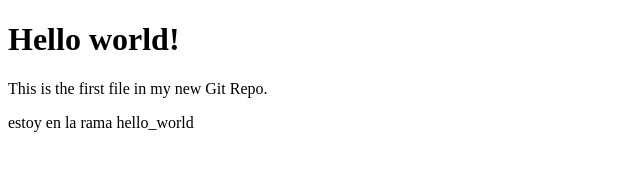
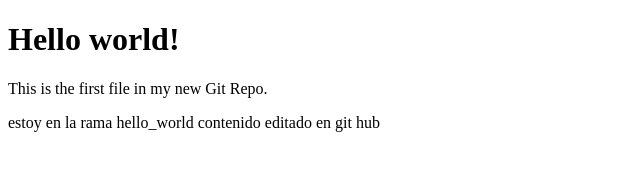
Before and after one commit to Ferdevcenter/Myproject, a plain HTML site: page index.html in a window 1280 px wide. Shown: the whole page, without its empty margins (0-640 px from the left). Drawn offline with Linux system fonts and the light colour scheme.

Commit message:
cambios hechos en github

```diff
--- a/index.html
+++ b/index.html
@@ -8,5 +8,6 @@
 <h1>Hello world!</h1>
 <p>This is the first file in my new Git Repo.</p>
 estoy en la rama hello_world
+ contenido editado en git hub
 </body>
 </html>
```
